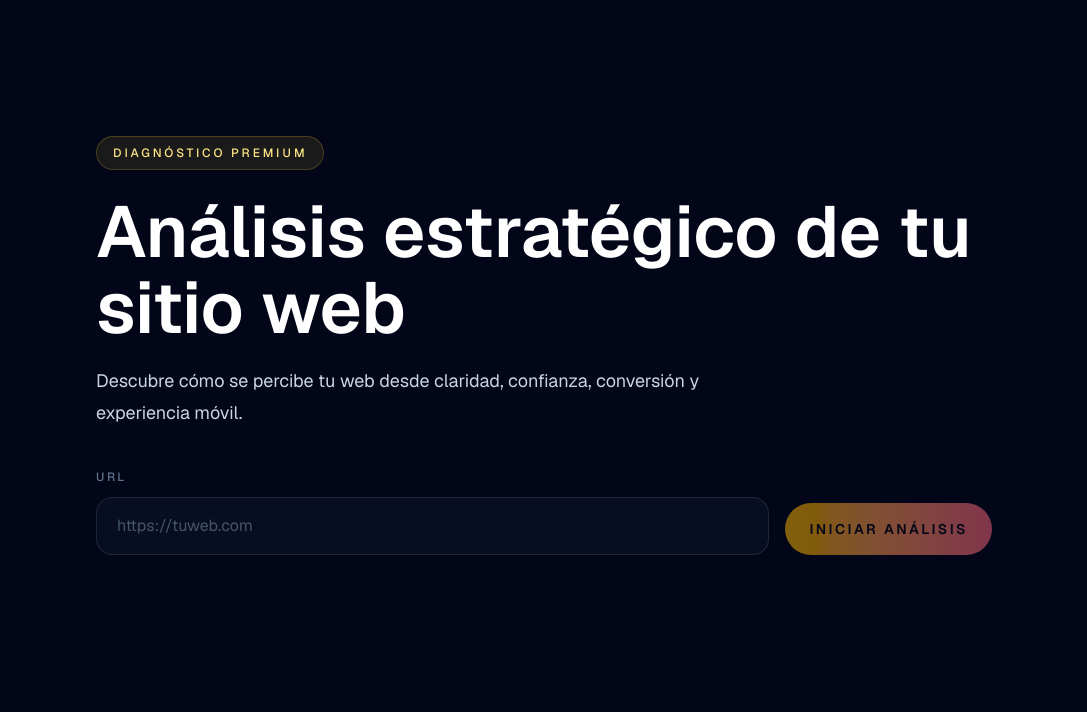
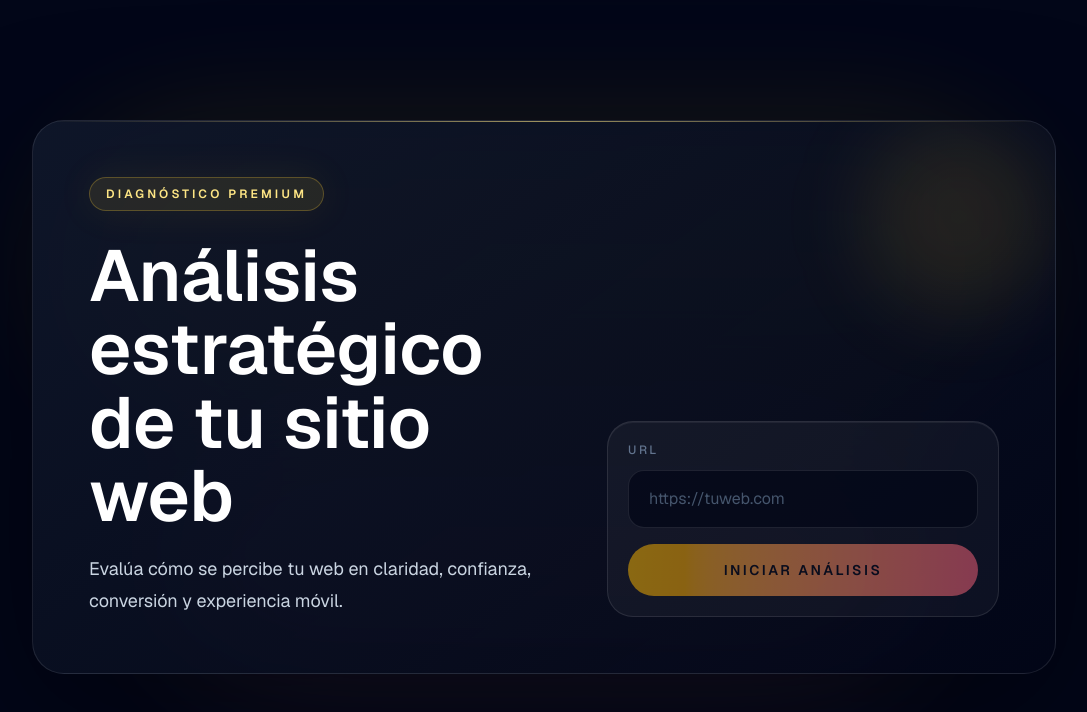
Before and after one commit to camperchargepoint-ship-it/web-perception-report, a Next.js app: page / in a window 1280 px wide. Shown: the top 712 px of the page, without its empty margins (96-1183 px from the left). Built offline with nearby package versions, Linux system fonts and the light colour scheme.

Commit message:
redesign premium audit hero experience

```diff
--- a/src/app/page.tsx
+++ b/src/app/page.tsx
@@ -336,22 +336,33 @@ export default function Home() {
   };
 
   const renderHero = () => (
-    <section className="mx-auto flex min-h-[62vh] w-full max-w-4xl flex-col justify-center gap-10 py-8 sm:py-14">
-      <div className="space-y-6">
-        <span className="inline-flex items-center rounded-full border border-amber-300/20 bg-amber-300/10 px-4 py-2 text-xs font-medium uppercase tracking-[0.24em] text-amber-200">
-          Diagnóstico premium
+    <section className="relative mx-auto flex min-h-[68vh] w-full max-w-5xl items-center justify-center py-6 sm:py-10">
+      <div className="absolute inset-x-8 top-10 h-72 rounded-full bg-amber-300/10 blur-3xl" />
+      <div className="absolute bottom-8 left-1/2 h-64 w-3/4 -translate-x-1/2 rounded-full bg-rose-300/10 blur-3xl" />
+
+      <div className="relative w-full overflow-hidden rounded-[32px] border border-white/10 bg-[linear-gradient(145deg,rgba(15,23,42,0.94),rgba(2,6,23,0.9))] p-6 shadow-[0_40px_140px_rgba(0,0,0,0.45)] backdrop-blur-xl sm:p-10 lg:p-14">
+        <div className="absolute inset-x-0 top-0 h-px bg-gradient-to-r from-transparent via-amber-200/60 to-transparent" />
+        <div className="absolute right-0 top-0 h-48 w-48 rounded-full bg-amber-300/10 blur-2xl" />
+
+        <div className="relative grid gap-10 lg:grid-cols-[1fr_0.82fr] lg:items-end">
+          <div className="space-y-7">
+            <span className="inline-flex items-center rounded-full border border-amber-300/25 bg-amber-300/10 px-4 py-2 text-xs font-semibold uppercase tracking-[0.26em] text-amber-200 shadow-[0_0_40px_rgba(251,191,36,0.08)]">
+              DIAGNÓSTICO PREMIUM
             </span>
             <div className="space-y-5">
-          <h1 className="max-w-4xl text-5xl font-semibold leading-[1.05] text-white sm:text-6xl lg:text-7xl">
+              <h1 className="max-w-3xl text-5xl font-semibold leading-[1.02] text-white sm:text-6xl lg:text-7xl">
                 Análisis estratégico de tu sitio web
               </h1>
               <p className="max-w-2xl text-base leading-8 text-slate-300 sm:text-lg">
-            Descubre cómo se percibe tu web desde claridad, confianza, conversión y experiencia móvil.
+                Evalúa cómo se percibe tu web en claridad, confianza, conversión y experiencia móvil.
               </p>
             </div>
           </div>
 
-      <form className="grid gap-4 sm:grid-cols-[1fr_auto] sm:items-end" onSubmit={handleHeroSubmit}>
+          <form
+            className="rounded-[26px] border border-white/10 bg-white/[0.045] p-4 shadow-[inset_0_1px_0_rgba(255,255,255,0.06)] sm:p-5"
+            onSubmit={handleHeroSubmit}
+          >
             <label className="block">
               <span className="mb-3 block text-xs font-medium uppercase tracking-[0.2em] text-slate-500">URL</span>
               <input
@@ -359,17 +370,19 @@ export default function Home() {
                 onChange={(event) => setSiteUrl(event.target.value)}
                 placeholder="https://tuweb.com"
                 type="url"
-            className="w-full rounded-2xl border border-white/10 bg-slate-900/55 px-5 py-4 text-base text-slate-100 outline-none transition placeholder:text-slate-600 focus:border-amber-300/70 focus:ring-2 focus:ring-amber-300/15"
+                className="w-full rounded-2xl border border-white/10 bg-slate-950/70 px-5 py-4 text-base text-slate-100 outline-none transition placeholder:text-slate-600 focus:border-amber-300/70 focus:ring-2 focus:ring-amber-300/15"
               />
             </label>
             <button
               type="submit"
               disabled={!siteUrl.trim()}
-          className="inline-flex items-center justify-center rounded-full bg-gradient-to-r from-amber-400 to-rose-400 px-6 py-4 text-sm font-semibold uppercase tracking-[0.18em] text-slate-950 transition duration-300 enabled:hover:-translate-y-0.5 enabled:hover:shadow-lg enabled:hover:shadow-amber-400/20 disabled:cursor-not-allowed disabled:opacity-50"
+              className="mt-4 inline-flex w-full items-center justify-center rounded-full bg-gradient-to-r from-amber-400 to-rose-400 px-6 py-4 text-sm font-semibold uppercase tracking-[0.18em] text-slate-950 transition duration-300 enabled:hover:-translate-y-0.5 enabled:hover:shadow-lg enabled:hover:shadow-amber-400/20 disabled:cursor-not-allowed disabled:opacity-50"
             >
               Iniciar análisis
             </button>
           </form>
+        </div>
+      </div>
     </section>
   );
 
```
Lines whose indentation alone changed are shown as unchanged.
